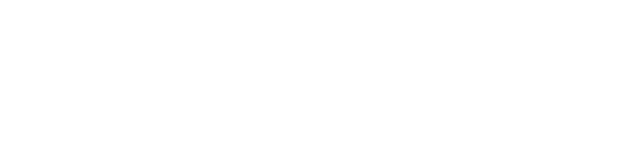
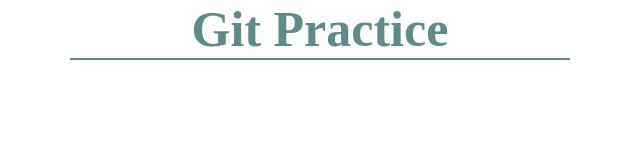
Before and after one commit to cokyeilla/remote-git-practice, a plain HTML site: page index.html in a window 1280 px wide. Shown: the whole page, without its empty margins (320-960 px from the left). Drawn offline with Linux system fonts and the light colour scheme.

Commit message:
commit-2

```diff
--- a/index.css
+++ b/index.css
@@ -0,0 +1,20 @@
+*{
+    margin: 0;
+    padding: 0;
+    box-sizing: border-box;
+}
+body{
+    font-family: 'Times New Roman', Times, serif;
+}
+h1{
+    display: flex;
+    align-items: center;
+    justify-content: center;
+    width: 500px;
+    text-transform: capitalize;
+    font-size: 50px;
+    color: rgb(96, 137, 137);
+    margin-top: 20px;
+    border-bottom: 2px solid rgb(96, 137, 137);
+    margin: 0 auto;
+}
--- a/index.html
+++ b/index.html
@@ -5,6 +5,9 @@
     <meta http-equiv="X-UA-Compatible" content="IE=edge" />
     <meta name="viewport" content="width=device-width, initial-scale=1.0" />
     <title>Git practice</title>
+    <link rel="stylesheet" href="./index.css" />
   </head>
-  <body></body>
+  <body>
+    <h1>git practice</h1>
+  </body>
 </html>
```
